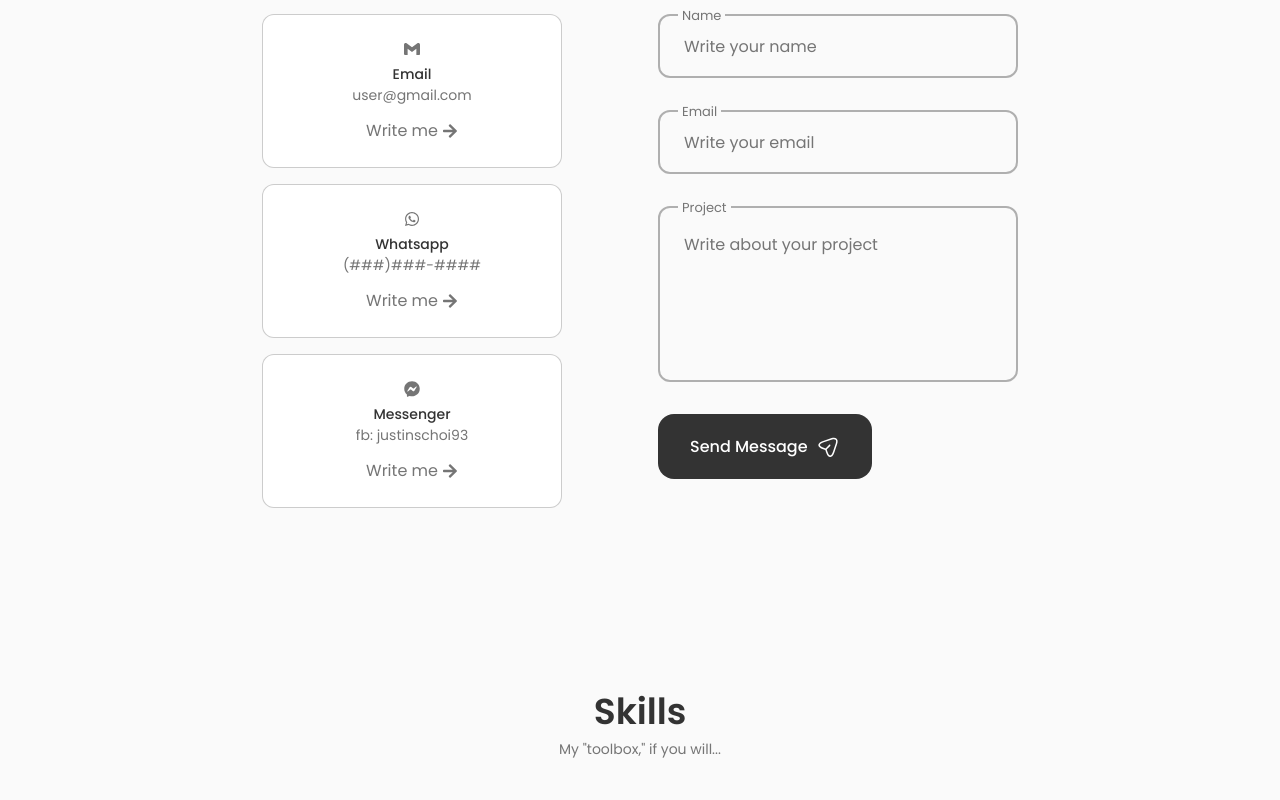
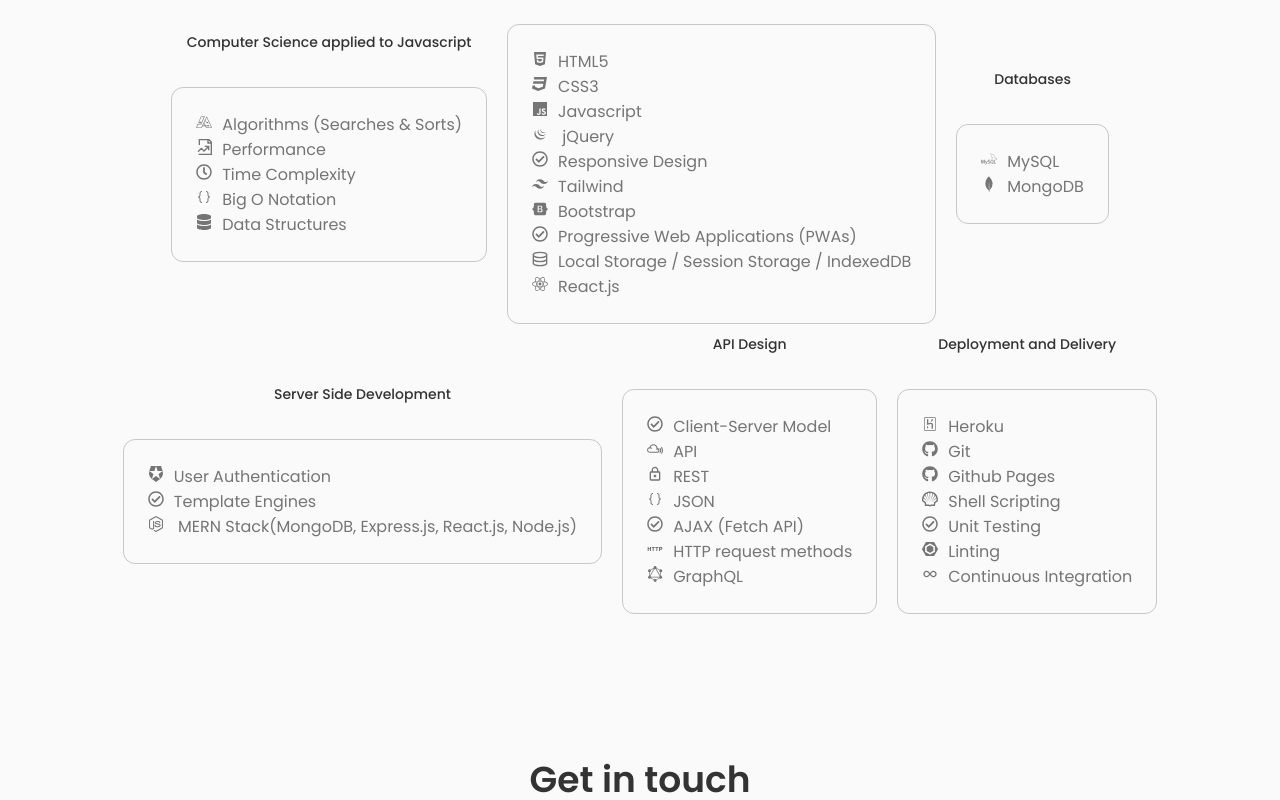
Before and after one commit to justinschoi93/portfolio, a React (Vite) app in the folder v3.0/: page / in a window 1280 px wide. Shown: the part 1720-2520 px from the top of the page. Built offline with nearby package versions, Linux system fonts and the light colour scheme.

Commit message:
added a few more icons, improved styling

```diff
--- a/v3.0/src/App.jsx
+++ b/v3.0/src/App.jsx
@@ -20,12 +20,12 @@
       <main className="main">
         <Home/>
         <AboutMe/>
-        <CONTACT/>
         <Skills/>
         {/* <PORTFOLIO/> */}
         {/* <Qualifications/> */}
         {/* <Services/> */}
         {/* <Testimonials/>  */}
+        <CONTACT/>
       </main>
 
       <ScrollUp/>
--- a/v3.0/src/components/skills/Skills.jsx
+++ b/v3.0/src/components/skills/Skills.jsx
@@ -5,7 +5,9 @@
 import { FaHtml5,
     FaCss3,
     FaJs,
+    FaDatabase,
     FaRegCheckCircle,
+    FaRegClock,
     FaBootstrap,
     FaReact,
     FaNodeJs,
@@ -21,10 +23,12 @@
     SiMongodb,
     SiAuth0,
     SiShell,
-    SiEslint
+    SiEslint,
+    SiThealgorithms
                     } from 'react-icons/si';
 import { GrStorage,
-    GrGraphQl
+    GrGraphQl,
+    GrDocumentPerformance
                     } from 'react-icons/gr';
 import { VscJson } from 'react-icons/vsc';
 const Skills = () => {
@@ -34,6 +38,31 @@
                 <h2 className="section__title">Skills</h2>
                 <p className="section__subtitle">{'My "toolbox," if you will...'}</p>
                 <div className="skills__content">
+                    <div className="skills__card">
+                        <h5 className="skills__card__title">Computer Science applied to Javascript</h5>
+                        <ul className="skills__list">
+                            <li className="skills__item">
+                                <SiThealgorithms className="skills__icon"/>
+                                <span>Algorithms (Searches & Sorts)</span>
+                            </li>
+                            <li className="skills__item">
+                                <GrDocumentPerformance className="skills__icon"/>
+                                <span>Performance</span>
+                            </li>
+                            <li className="skills__item">
+                                <FaRegClock className="skills__icon"/>
+                                <span>Time Complexity</span>
+                            </li>
+                            <li className="skills__item">
+                                <VscJson className="skills__icon"/>
+                                <span>Big O Notation</span>
+                            </li>
+                            <li className="skills__item">
+                                <FaDatabase className="skills__icon"/>
+                                <span>Data Structures</span>
+                            </li>
+                        </ul>
+                    </div>
                     <div className="skills__card">
                         <h5 className="skills__card__title">Browser Based Technologies</h5>
                         <ul className="skills__list">
--- a/v3.0/src/components/skills/skills.css
+++ b/v3.0/src/components/skills/skills.css
@@ -9,6 +9,8 @@
     flex-wrap: wrap;
     align-items: center;
     justify-content: center;
+    max-width: 1456px;
+
 }
 
 .skills__card {
```
